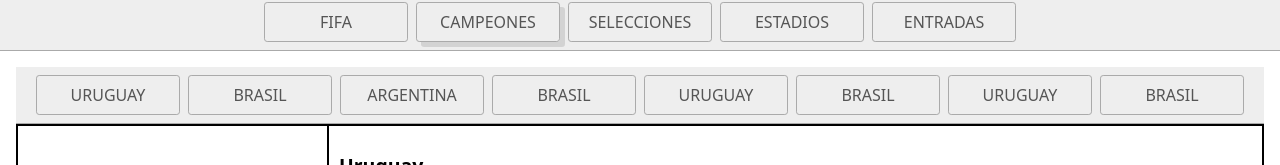
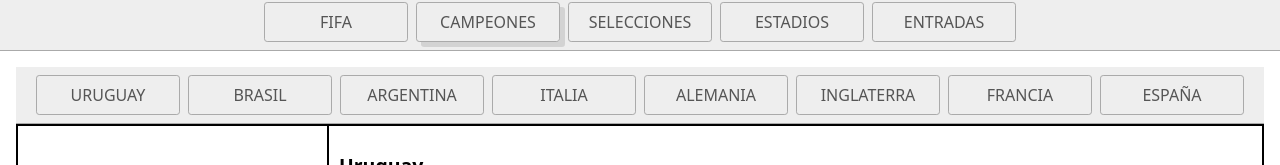
Before and after one commit to nachitomarrone-we/mundial, a website: page campeones.html in a window 1280 px wide. Shown: the part 149-314 px from the top of the page. Drawn offline with Linux system fonts and the light colour scheme.

Commit message:
34668674

```diff
--- a/campeones.html
+++ b/campeones.html
@@ -32,11 +32,11 @@
 <a href="#uruguay">Uruguay</a>
 <a href="brasil">Brasil</a>
 <a href="#argentina">Argentina</a>
-<a href="italia">Brasil</a>
-<a href="#alemania">Uruguay</a>
-<a href="inglaterra">Brasil</a>
-<a href="#francia">Uruguay</a>
-<a href="espania">Brasil</a>
+<a href="italia">Italia</a>
+<a href="#alemania">Alemania</a>
+<a href="inglaterra">Inglaterra</a>
+<a href="#francia">Francia</a>
+<a href="espania">España</a>
     </nav>
     <div class="campeones">
       <div class="continente">
```
